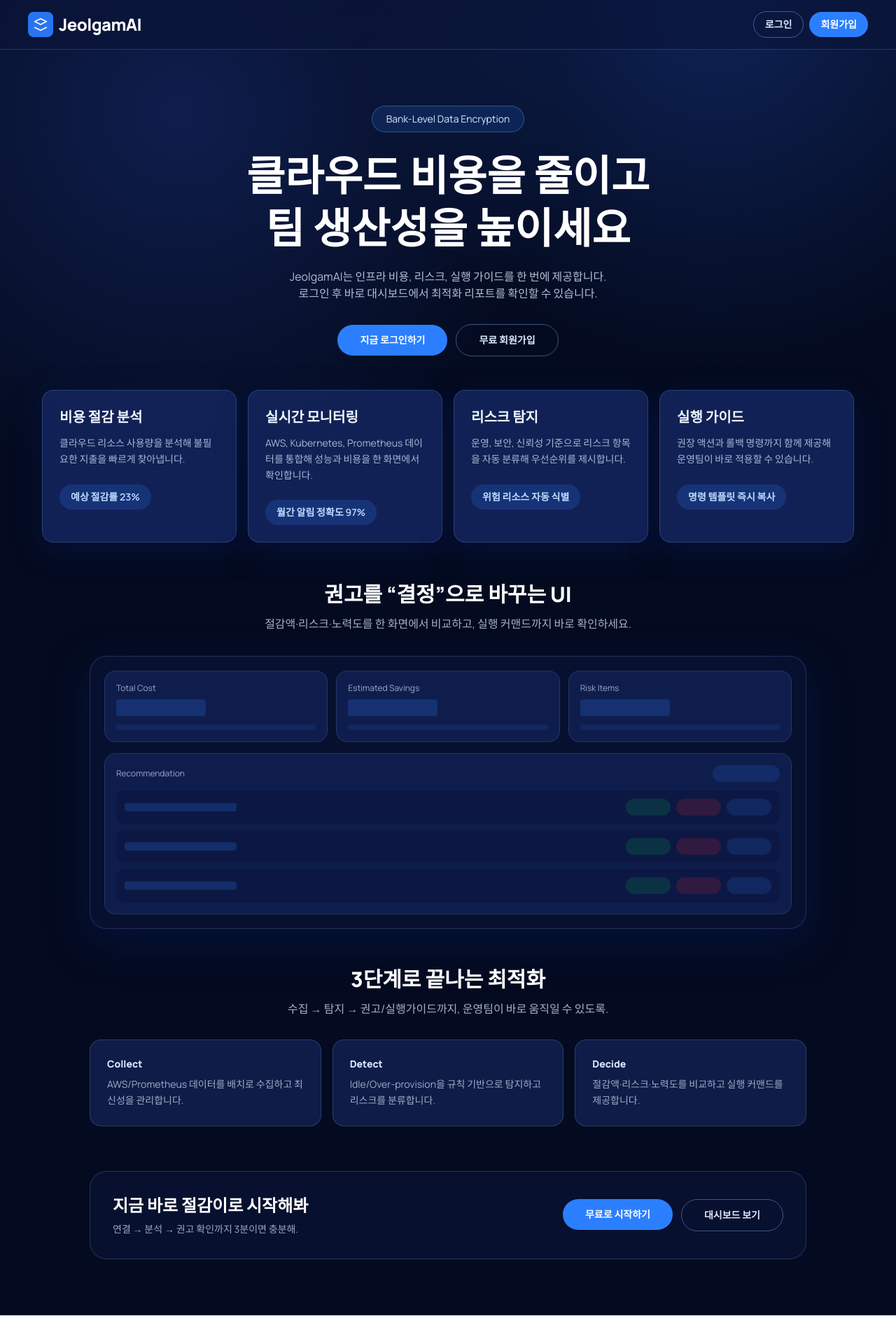
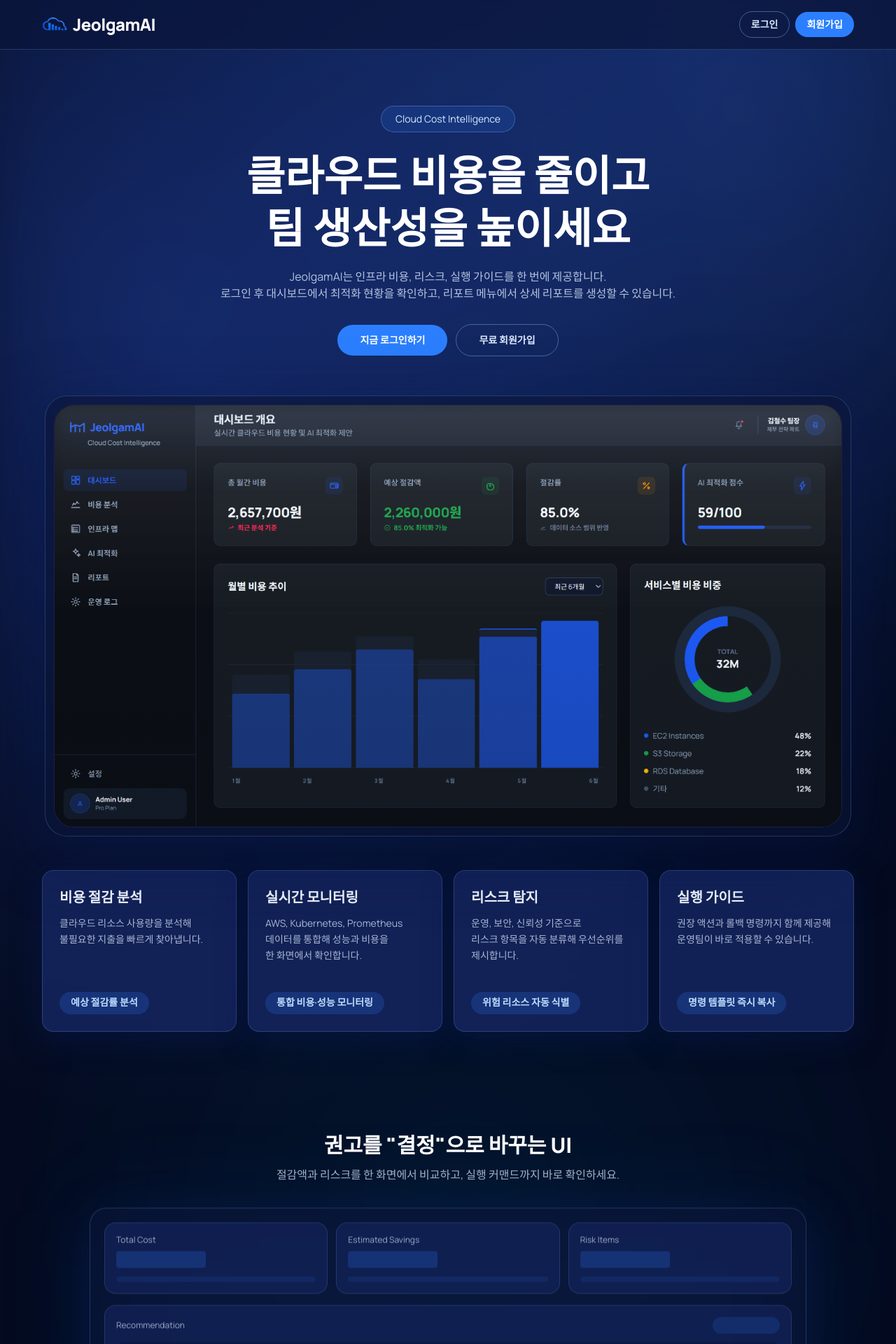
Before and after one commit to jihyun0805/JeolgamAI, a Next.js app in the folder frontend/: page / in a window 1280 px wide. Shown: the top 1920 px of the page at 70% size. Before the commit the page ends 1879 px from the top, so only its background shows below. Built offline with nearby package versions, Linux system fonts and the light colour scheme.

Commit message:
feat : 랜딩 히어로 섹션 개선 (로고 이미지, 헤더/콘텐츠 너비 정렬, 카드 레이아웃) (S14P21A502-24)

```diff
--- a/frontend/app/page.tsx
+++ b/frontend/app/page.tsx
@@ -1,245 +1,180 @@
 "use client";
 
 import { motion, useReducedMotion, useScroll, useTransform } from "framer-motion";
+import Image from "next/image";
 import Link from "next/link";
 import { useRef } from "react";
 
 const featureCards = [
-  {
-    title: "비용 절감 분석",
-    desc: "클라우드 리소스 사용량을 분석해 불필요한 지출을 빠르게 찾아냅니다.",
-    metric: "예상 절감률 23%",
-  },
-  {
-    title: "실시간 모니터링",
-    desc: "AWS, Kubernetes, Prometheus 데이터를 통합해 성능과 비용을 한 화면에서 확인합니다.",
-    metric: "월간 알림 정확도 97%",
-  },
-  {
-    title: "리스크 탐지",
-    desc: "운영, 보안, 신뢰성 기준으로 리스크 항목을 자동 분류해 우선순위를 제시합니다.",
-    metric: "위험 리소스 자동 식별",
-  },
-  {
-    title: "실행 가이드",
-    desc: "권장 액션과 롤백 명령까지 함께 제공해 운영팀이 바로 적용할 수 있습니다.",
-    metric: "명령 템플릿 즉시 복사",
-  },
+  { title: "비용 절감 분석", desc: "클라우드 리소스 사용량을 분석해 \n 불필요한 지출을 빠르게 찾아냅니다.", metric: "예상 절감률 분석" },
+  { title: "실시간 모니터링", desc: "AWS, Kubernetes, Prometheus \n 데이터를 통합해 성능과 비용을 \n 한 화면에서 확인합니다.", metric: "통합 비용·성능 모니터링" },
+  { title: "리스크 탐지", desc: "운영, 보안, 신뢰성 기준으로 \n 리스크 항목을 자동 분류해 우선순위를 제시합니다.", metric: "위험 리소스 자동 식별" },
+  { title: "실행 가이드", desc: "권장 액션과 롤백 명령까지 함께 제공해 운영팀이 바로 적용할 수 있습니다.", metric: "명령 템플릿 즉시 복사" },
+];
+
+const processSteps = [
+  { title: "Collect", desc: "AWS/Prometheus 데이터를 배치로 수집하고 \n 최신성을 관리합니다." },
+  { title: "Detect", desc: "Idle/Over-provision을 규칙 기반으로 탐지하고 리스크를 분류합니다." },
+  { title: "Decide", desc: "절감액·리스크·노력도를 비교하고 실행 커맨드를 제공합니다." },
 ];
 
 const easeOut = [0.16, 1, 0.3, 1] as const;
 
 function useMotionPreset() {
   const reduce = useReducedMotion();
-
-  const dur = reduce ? 0.01 : 0.65;
-  const durFast = reduce ? 0.01 : 0.35;
-  const y = reduce ? 0 : 18;
-  const blur = reduce ? "blur(0px)" : "blur(8px)";
+  const dur = reduce ? 0.01 : 0.72;
+  const durFast = reduce ? 0.01 : 0.4;
 
   const container = {
     hidden: {},
-    show: { transition: { staggerChildren: reduce ? 0 : 0.08, delayChildren: reduce ? 0 : 0.06 } },
+    show: { transition: { staggerChildren: reduce ? 0 : 0.1, delayChildren: reduce ? 0 : 0.6 } },
   };
-
   const fadeUp = {
-    hidden: { opacity: 0, y, filter: blur },
-    show: { opacity: 1, y: 0, filter: "blur(0px)", transition: { duration: dur, ease: easeOut } },
+    hidden: { opacity: 0, x: reduce ? 0 : -28, filter: reduce ? "blur(0px)" : "blur(8px)" },
+    show: { opacity: 1, x: 0, filter: "blur(0px)", transition: { duration: dur, ease: easeOut } },
   };
-
   const fadeIn = {
     hidden: { opacity: 0 },
     show: { opacity: 1, transition: { duration: durFast, ease: easeOut } },
   };
-
-  const grid = {
-    hidden: {},
-    show: { transition: { staggerChildren: reduce ? 0 : 0.12 } },
-  };
-
+  const grid = { hidden: {}, show: { transition: { staggerChildren: reduce ? 0 : 0.1 } } };
   const card = {
-    hidden: { opacity: 0, y, scale: reduce ? 1 : 0.98, filter: blur },
+    hidden: { opacity: 0, y: reduce ? 0 : 12, scale: reduce ? 1 : 0.98, filter: reduce ? "blur(0px)" : "blur(10px)" },
     show: { opacity: 1, y: 0, scale: 1, filter: "blur(0px)", transition: { duration: dur, ease: easeOut } },
   };
-
   return { reduce, container, fadeUp, fadeIn, grid, card };
 }
 
-function MotionButton({
-  href,
-  variant,
-  children,
-}: {
-  href: string;
-  variant: "primary" | "secondary";
-  children: React.ReactNode;
-}) {
+function MotionButton({ href, variant, children }: { href: string; variant: "primary" | "secondary"; children: React.ReactNode }) {
   const { reduce } = useMotionPreset();
-  const common =
-    variant === "primary"
-      ? "inline-flex rounded-full bg-blue-500 px-8 py-3 text-sm font-bold text-white hover:bg-blue-400"
-      : "inline-flex rounded-full border border-blue-300/40 px-8 py-3 text-sm font-bold text-blue-100 hover:bg-blue-400/10";
-
+  const common = variant === "primary"
+    ? "group relative inline-flex overflow-hidden rounded-full bg-blue-500 px-8 py-3 text-sm font-bold text-white transition-colors hover:bg-blue-400"
+    : "group relative inline-flex overflow-hidden rounded-full border border-blue-300/40 px-8 py-3 text-sm font-bold text-blue-100 transition-colors hover:bg-blue-400/10";
   return (
-    <motion.div
-      whileHover={reduce ? undefined : { y: -2 }}
-      whileTap={reduce ? undefined : { scale: 0.98 }}
-      transition={{ duration: 0.2, ease: easeOut }}
-    >
+    <motion.div whileHover={reduce ? undefined : { y: -2, scale: 1.01 }} whileTap={reduce ? undefined : { scale: 0.985 }} transition={{ duration: 0.22, ease: easeOut }}>
       <Link href={href} className={common}>
-        {children}
+        <span className="relative z-10">{children}</span>
+        <span className="absolute inset-0 bg-white/10 opacity-0 transition-opacity duration-300 group-hover:opacity-100" />
       </Link>
     </motion.div>
   );
 }
 
+function DashboardBeamOverlay() {
+  const reduce = useReducedMotion();
+  return (
+    <div className="pointer-events-none absolute inset-0 overflow-hidden rounded-[28px]">
+      <motion.div
+        aria-hidden
+        className="absolute inset-x-0 top-0 h-32"
+        style={{ background: "linear-gradient(180deg, rgba(120,170,255,0.18) 0%, rgba(100,150,255,0.06) 60%, transparent 100%)", filter: "blur(12px)" }}
+        animate={reduce ? undefined : { opacity: [0.4, 0.8, 0.4] }}
+        transition={{ duration: 3.4, repeat: Infinity, ease: "easeInOut", delay: 1.6 }}
+      />
+      <div className="absolute inset-0 bg-gradient-to-b from-white/5 via-transparent to-[#040b20]/10" />
+    </div>
+  );
+}
+
 export default function Home() {
   const { container, fadeUp, fadeIn, grid, card, reduce } = useMotionPreset();
-
-  // Dashboard preview parallax (스크롤에 따라 살짝 떠있는 느낌)
   const previewRef = useRef<HTMLDivElement | null>(null);
-  const { scrollYProgress } = useScroll({
-    target: previewRef,
-    offset: ["start end", "end start"],
-  });
-  const yParallax = useTransform(scrollYProgress, [0, 1], reduce ? [0, 0] : [18, -18]);
+  const { scrollYProgress } = useScroll({ target: previewRef, offset: ["start end", "end start"] });
+  const previewGlowY = useTransform(scrollYProgress, [0, 1], reduce ? [0, 0] : [20, -20]);
+  const previewCardY = useTransform(scrollYProgress, [0, 1], reduce ? [0, 0] : [10, -10]);
 
   return (
-    <div className="min-h-screen overflow-hidden bg-[#040b20] text-white">
-      {/* Background fade-in */}
-      <motion.div
-        variants={fadeIn}
-        initial="hidden"
-        animate="show"
-        className="pointer-events-none absolute inset-0 bg-[radial-gradient(circle_at_20%_20%,rgba(56,103,255,0.2),transparent_45%),radial-gradient(circle_at_80%_0%,rgba(40,95,225,0.28),transparent_40%)]"
+    <div className="relative flex min-h-screen flex-col overflow-hidden bg-[#040b20] text-white">
+      <motion.div variants={fadeIn} initial="hidden" animate="show"
+        className="pointer-events-none absolute inset-0 bg-[radial-gradient(circle_at_20%_20%,rgba(56,103,255,0.2),transparent_45%),radial-gradient(circle_at_80%_0%,rgba(40,95,225,0.28),transparent_40%)]" />
+
+      <motion.div aria-hidden className="pointer-events-none absolute inset-0 opacity-80"
+        animate={reduce ? undefined : { scale: [1, 1.05, 1], x: [0, 18, -10, 0], y: [0, -14, 8, 0] }}
+        transition={{ duration: 18, repeat: Infinity, ease: "easeInOut" }}
+        style={{ background: "radial-gradient(circle at 18% 18%, rgba(56,103,255,0.16), transparent 30%), radial-gradient(circle at 80% 8%, rgba(72,122,255,0.16), transparent 28%), radial-gradient(circle at 50% 65%, rgba(0,170,255,0.08), transparent 35%)", filter: "blur(36px)" }}
       />
 
-      {/* Header slide-down */}
       <motion.header
-        initial={reduce ? false : { opacity: 0, y: -10 }}
-        animate={{ opacity: 1, y: 0 }}
-        transition={{ duration: reduce ? 0.01 : 0.55, ease: easeOut }}
-        className="relative z-10 w-full border-b border-blue-300/20 bg-[#0a153a]/70 px-5 py-4 backdrop-blur-lg md:px-8"
+        initial={reduce ? false : { opacity: 0, y: -10 }} animate={{ opacity: 1, y: 0 }}
+        transition={{ duration: reduce ? 0.01 : 0.45, ease: easeOut }}
+        className="relative z-10 w-full shrink-0 border-b border-blue-300/20 bg-[#0a153a]/70 py-4 backdrop-blur-lg"
       >
-        <div className="mx-auto flex w-full max-w-[1200px] items-center justify-between">
+        <div className="mx-auto flex w-full max-w-[1200px] items-center justify-between px-5">
           <div className="flex min-w-0 shrink-0 items-center gap-2">
-            <motion.div
-              whileHover={reduce ? undefined : { y: -2 }}
-              transition={{ duration: 0.2, ease: easeOut }}
-              className="flex h-9 w-9 shrink-0 items-center justify-center rounded-lg bg-blue-500/90"
-            >
-              <svg
-                className="h-5 w-5 text-white"
-                viewBox="0 0 24 24"
-                fill="none"
-                stroke="currentColor"
-                strokeWidth="2"
-                strokeLinecap="round"
-                strokeLinejoin="round"
-                aria-hidden
-              >
-                <path d="M12 2L2 7l10 5 10-5-10-5z" />
-                <path d="M2 17l10 5 10-5" />
-              </svg>
+            <motion.div whileHover={reduce ? undefined : { y: -2 }} transition={{ duration: 0.2, ease: easeOut }} className="flex h-9 w-9 shrink-0 items-center justify-center">
+              <Image src="/logo.png" alt="JeolgamAI" width={40} height={40} className="h-9 w-9 object-contain" />
             </motion.div>
             <span className="text-xl font-extrabold tracking-tight text-white md:text-2xl">JeolgamAI</span>
           </div>
-
           <div className="flex min-w-0 shrink-0 items-center gap-2">
-            <Link
-              href="/login"
-              className="rounded-full border border-blue-300/40 px-4 py-2 text-sm font-semibold text-blue-100 hover:bg-blue-400/10"
-            >
-              로그인
-            </Link>
-            <Link
-              href="/signup"
-              className="rounded-full bg-blue-500 px-4 py-2 text-sm font-semibold text-white hover:bg-blue-400"
-            >
-              회원가입
-            </Link>
+            <Link href="/login" className="rounded-full border border-blue-300/40 px-4 py-2 text-sm font-semibold text-blue-100 transition-colors hover:bg-blue-400/10">로그인</Link>
+            <Link href="/signup" className="rounded-full bg-blue-500 px-4 py-2 text-sm font-semibold text-white transition-colors hover:bg-blue-400">회원가입</Link>
           </div>
         </div>
       </motion.header>
 
-      <div className="relative z-10 mx-auto w-full max-w-[1200px] px-5 pb-20 pt-8">
-        {/* HERO: stagger reveal */}
-        <motion.main variants={container} initial="hidden" animate="show" className="pt-12 text-center">
-          <motion.span
-            variants={fadeUp}
-            className="inline-flex rounded-full border border-blue-300/30 bg-blue-500/15 px-5 py-2 text-sm text-blue-100"
+      <div className="relative z-10 flex min-h-0 flex-1 flex-col justify-center">
+        <div className="mx-auto w-full max-w-[1200px] px-5 py-12">
+          <motion.main variants={container} initial="hidden" animate="show" className="pt-4 text-center md:pt-8">
+            <motion.span variants={fadeUp} className="inline-flex rounded-full border border-blue-300/30 bg-blue-500/15 px-5 py-2 text-sm text-blue-100">
+              Cloud Cost Intelligence
+            </motion.span>
+            <motion.h1 variants={fadeUp} className="mx-auto mt-6 max-w-4xl text-4xl font-extrabold leading-tight md:text-6xl">
+              클라우드 비용을 줄이고<br />팀 생산성을 높이세요
+            </motion.h1>
+            <motion.p variants={fadeUp} className="mx-auto mt-5 max-w-2xl text-sm text-blue-100/80 md:text-base">
+              JeolgamAI는 인프라 비용, 리스크, 실행 가이드를 한 번에 제공합니다.<br />
+              로그인 후 대시보드에서 최적화 현황을 확인하고, 리포트 메뉴에서 상세 리포트를 생성할 수 있습니다.
+            </motion.p>
+            <motion.div variants={fadeUp} className="mt-8 flex flex-col items-center justify-center gap-3 sm:flex-row">
+              <MotionButton href="/login" variant="primary">지금 로그인하기</MotionButton>
+              <MotionButton href="/signup" variant="secondary">무료 회원가입</MotionButton>
+            </motion.div>
+
+            <motion.div
+              variants={{
+                hidden: { opacity: 0, y: reduce ? 0 : 60, filter: reduce ? "blur(0px)" : "blur(12px)" },
+                show: { opacity: 1, y: 0, filter: "blur(0px)", transition: { duration: reduce ? 0.01 : 0.9, ease: easeOut } },
+              }}
+              className="relative mx-auto mt-14 max-w-6xl"
+              style={{ zIndex: 1 }}
             >
-            Bank-Level Data Encryption
-          </motion.span>
-
-          <motion.h1 variants={fadeUp} className="mx-auto mt-6 max-w-4xl text-4xl font-extrabold leading-tight md:text-6xl">
-            클라우드 비용을 줄이고
-            <br />
-            팀 생산성을 높이세요
-          </motion.h1>
-
-          <motion.p variants={fadeUp} className="mx-auto mt-5 max-w-2xl text-sm text-blue-100/80 md:text-base">
-            JeolgamAI는 인프라 비용, 리스크, 실행 가이드를 한 번에 제공합니다.
-            <br />
-            로그인 후 바로 대시보드에서 최적화 리포트를 확인할 수 있습니다.
-          </motion.p>
-
-          <motion.div variants={fadeUp} className="mt-8 flex flex-col items-center justify-center gap-3 sm:flex-row">
-            <MotionButton href="/login" variant="primary">
-              지금 로그인하기
-            </MotionButton>
-            <MotionButton href="/signup" variant="secondary">
-              무료 회원가입
-            </MotionButton>
+              <div className="relative overflow-hidden rounded-[32px] border border-blue-300/20 bg-[#0a153a]/60 p-3 shadow-[0_24px_90px_rgba(7,23,80,0.5)] backdrop-blur-xl">
+                <div className="relative overflow-hidden rounded-[28px] border border-blue-300/10 bg-[#09122f]">
+                  <div className="absolute inset-0 bg-gradient-to-b from-white/5 via-transparent to-transparent" />
+                  <Image src="/dashboard-preview.png" alt="JeolgamAI dashboard preview" width={1400} height={860} priority className="h-auto w-full object-cover" />
+                  <DashboardBeamOverlay />
+                </div>
+              </div>
             </motion.div>
           </motion.main>
 
-        {/* FEATURES: scroll reveal + stagger + hover */}
-        <motion.section
-          variants={grid}
-          initial="hidden"
-          whileInView="show"
-          viewport={{ once: true, amount: 0.2 }}
-          className="mt-12 grid gap-4 md:grid-cols-2 xl:grid-cols-4"
-        >
+          <motion.section variants={grid} initial="hidden" whileInView="show" viewport={{ once: true, amount: 0.2 }} className="mt-12 grid gap-4 md:grid-cols-2 xl:grid-cols-4">
             {featureCards.map((c) => (
-            <motion.article
-              key={c.title}
-              variants={card}
-              whileHover={reduce ? undefined : { y: -8, scale: 1.01 }}
+              <motion.article key={c.title} variants={card}
+                whileHover={reduce ? undefined : { y: -4, scale: 1.01, boxShadow: "0 20px 60px rgba(20,80,255,0.18)" }}
                 transition={{ duration: 0.22, ease: easeOut }}
-              className="rounded-2xl border border-blue-300/20 bg-[#15245b]/90 p-6 text-left shadow-[0_12px_40px_rgba(7,23,80,0.5)]"
+                className="flex flex-col rounded-2xl border border-blue-300/20 bg-[#15245b]/90 p-6 text-left shadow-[0_12px_40px_rgba(7,23,80,0.5)]"
               >
                 <h2 className="text-xl font-bold text-blue-50">{c.title}</h2>
-              <p className="mt-3 text-sm leading-relaxed text-blue-100/75">{c.desc}</p>
-              <div className="mt-6 inline-flex rounded-full bg-blue-500/20 px-4 py-2 text-sm font-semibold text-blue-200">
-                {c.metric}
-              </div>
+                <p className="mt-3 mb-10 flex-1 min-h-0 whitespace-pre-line text-sm leading-relaxed text-blue-100/75">{c.desc}</p>
+                <div className="mt-auto flex w-fit shrink-0 items-center rounded-full bg-blue-500/20 px-4 pt-2 pb-2.5 text-sm font-semibold leading-none text-blue-200">{c.metric}</div>
               </motion.article>
             ))}
           </motion.section>
+        </div>
+      </div>
 
-        {/* DASHBOARD PREVIEW: parallax + reveal */}
-        <motion.section
-          ref={previewRef}
-          initial="hidden"
-          whileInView="show"
-          viewport={{ once: true, amount: 0.25 }}
-          className="mt-14"
-        >
+      <div className="relative z-10 mx-auto w-full max-w-[1200px] px-5 pb-20">
+        <motion.section ref={previewRef} initial="hidden" whileInView="show" viewport={{ once: true, amount: 0.25 }} className="mt-24">
           <motion.div variants={fadeUp} className="mx-auto max-w-3xl text-center">
-            <h3 className="text-2xl font-extrabold text-white md:text-3xl">권고를 “결정”으로 바꾸는 UI</h3>
-            <p className="mt-3 text-sm text-blue-100/75 md:text-base">
-              절감액·리스크·노력도를 한 화면에서 비교하고, 실행 커맨드까지 바로 확인하세요.
-            </p>
+            <h3 className="text-2xl font-extrabold text-white md:text-3xl">권고를 &quot;결정&quot;으로 바꾸는 UI</h3>
+            <p className="mt-3 text-sm text-blue-100/75 md:text-base">절감액과 리스크를 한 화면에서 비교하고, 실행 커맨드까지 바로 확인하세요.</p>
           </motion.div>
-
-          <motion.div style={{ y: yParallax }} className="mx-auto mt-8 max-w-5xl">
-            <motion.div
-              variants={fadeUp}
-              className="rounded-3xl border border-blue-300/20 bg-[#0a153a]/60 p-5 shadow-[0_18px_60px_rgba(7,23,80,0.55)] backdrop-blur"
-            >
-              {/* fake dashboard skeleton */}
+          <div className="relative mx-auto mt-8 max-w-5xl">
+            <motion.div style={{ y: previewGlowY }} className="absolute inset-0 rounded-[32px] bg-blue-500/10 blur-3xl" />
+            <motion.div style={{ y: previewCardY }} className="relative">
+              <motion.div variants={fadeUp} className="rounded-3xl border border-blue-300/20 bg-[#0a153a]/60 p-5 shadow-[0_18px_60px_rgba(7,23,80,0.55)] backdrop-blur">
                 <div className="grid gap-3 md:grid-cols-3">
                   {["Total Cost", "Estimated Savings", "Risk Items"].map((t) => (
                     <div key={t} className="rounded-2xl border border-blue-300/15 bg-[#15245b]/70 p-4">
@@ -249,7 +184,6 @@ export default function Home() {
                     </div>
                   ))}
                 </div>
-
                 <div className="mt-4 rounded-2xl border border-blue-300/15 bg-[#15245b]/70 p-4">
                   <div className="flex items-center justify-between">
                     <div className="text-xs text-blue-100/70">Recommendation</div>
@@ -257,46 +191,36 @@ export default function Home() {
                   </div>
                   <div className="mt-3 grid gap-2">
                     {[1, 2, 3].map((i) => (
-                    <div key={i} className="flex items-center justify-between rounded-xl bg-[#0a153a]/50 p-3">
+                      <motion.div key={i}
+                        initial={{ opacity: 0, y: 8 }} whileInView={{ opacity: 1, y: 0 }} viewport={{ once: true }}
+                        transition={{ duration: reduce ? 0.01 : 0.45, delay: reduce ? 0 : i * 0.08, ease: easeOut }}
+                        className="flex items-center justify-between rounded-xl bg-[#0a153a]/50 p-3"
+                      >
                         <div className="h-3 w-40 rounded bg-blue-500/20" />
                         <div className="flex gap-2">
                           <div className="h-6 w-16 rounded-full bg-green-500/15" />
                           <div className="h-6 w-16 rounded-full bg-red-500/15" />
                           <div className="h-6 w-16 rounded-full bg-blue-500/15" />
                         </div>
-                    </div>
+                      </motion.div>
                     ))}
                   </div>
                 </div>
               </motion.div>
             </motion.div>
+          </div>
         </motion.section>
 
-        {/* TIMELINE: scroll reveal */}
-        <motion.section
-          initial="hidden"
-          whileInView="show"
-          viewport={{ once: true, amount: 0.25 }}
-          className="mt-14"
-        >
+        <motion.section initial="hidden" whileInView="show" viewport={{ once: true, amount: 0.25 }} className="mt-14">
           <motion.div variants={fadeUp} className="mx-auto max-w-4xl text-center">
             <h3 className="text-2xl font-extrabold text-white md:text-3xl">3단계로 끝나는 최적화</h3>
-            <p className="mt-3 text-sm text-blue-100/75 md:text-base">
-              수집 → 탐지 → 권고/실행가이드까지, 운영팀이 바로 움직일 수 있도록.
-            </p>
+            <p className="mt-3 text-sm text-blue-100/75 md:text-base">수집 → 탐지 → 권고/실행가이드까지, 운영팀이 바로 움직일 수 있도록.</p>
           </motion.div>
-
-          <div className="mx-auto mt-8 grid max-w-5xl gap-4 md:grid-cols-3">
-            {[
-              { title: "Collect", desc: "AWS/Prometheus 데이터를 배치로 수집하고 최신성을 관리합니다." },
-              { title: "Detect", desc: "Idle/Over-provision을 규칙 기반으로 탐지하고 리스크를 분류합니다." },
-              { title: "Decide", desc: "절감액·리스크·노력도를 비교하고 실행 커맨드를 제공합니다." },
-            ].map((s) => (
-              <motion.div
-                key={s.title}
-                variants={card}
-                whileHover={reduce ? undefined : { y: -6 }}
-                transition={{ duration: 0.2, ease: easeOut }}
+          <div className="mx-auto mt-8 grid max-w-5xl gap-4 whitespace-pre-line md:grid-cols-3">
+            {processSteps.map((s, idx) => (
+              <motion.div key={s.title} variants={card} initial="hidden" whileInView="show" viewport={{ once: true, amount: 0.3 }}
+                transition={{ delay: reduce ? 0 : idx * 0.08 }}
+                whileHover={reduce ? undefined : { y: -4 }}
                 className="rounded-2xl border border-blue-300/20 bg-[#15245b]/70 p-6"
               >
                 <div className="text-sm font-extrabold text-blue-100">{s.title}</div>
@@ -306,31 +230,17 @@ export default function Home() {
           </div>
         </motion.section>
 
-        {/* CTA: punchy but subtle */}
-        <motion.section
-          initial="hidden"
-          whileInView="show"
-          viewport={{ once: true, amount: 0.3 }}
-          className="mt-16"
-        >
-          <motion.div
-            variants={fadeUp}
+        <motion.section initial="hidden" whileInView="show" viewport={{ once: true, amount: 0.3 }} className="mt-16">
+          <motion.div variants={fadeUp}
             className="mx-auto flex max-w-5xl flex-col items-center justify-between gap-6 rounded-3xl border border-blue-300/20 bg-[#0a153a]/60 p-8 text-center backdrop-blur md:flex-row md:text-left"
           >
             <div>
-              <div className="text-2xl font-extrabold">지금 바로 절감이로 시작해봐</div>
-              <div className="mt-2 text-sm text-blue-100/70">
-                연결 → 분석 → 권고 확인까지 3분이면 충분해.
+              <div className="text-2xl font-extrabold">지금 바로 JeolgamAI로 시작하세요</div>
+              <div className="mt-2 text-sm text-blue-100/70">연결 → 분석 → 권고 확인까지 3분이면 충분합니다.</div>
             </div>
-            </div>
-
             <div className="flex gap-3">
-              <MotionButton href="/signup" variant="primary">
-                무료로 시작하기
-              </MotionButton>
-              <MotionButton href="/login" variant="secondary">
-                대시보드 보기
-              </MotionButton>
+              <MotionButton href="/signup" variant="primary">무료로 시작하기</MotionButton>
+              <MotionButton href="/login" variant="secondary">대시보드 보기</MotionButton>
             </div>
           </motion.div>
         </motion.section>
```
Also changed, not shown: frontend/public/dashboard-preview.png (added), frontend/public/logo.png (added). Lines whose indentation alone changed are shown as unchanged.
